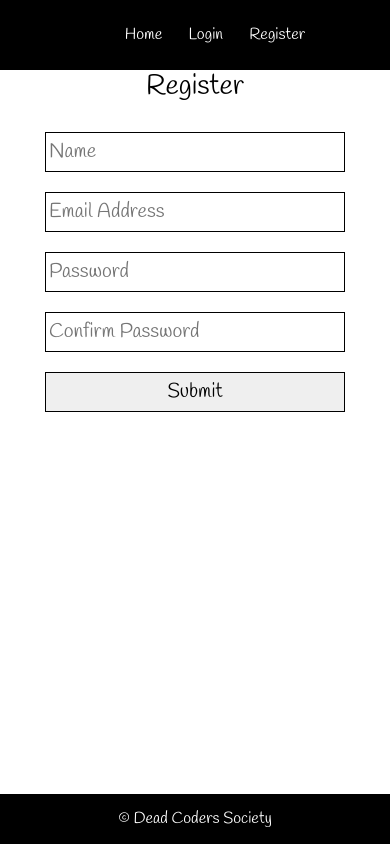
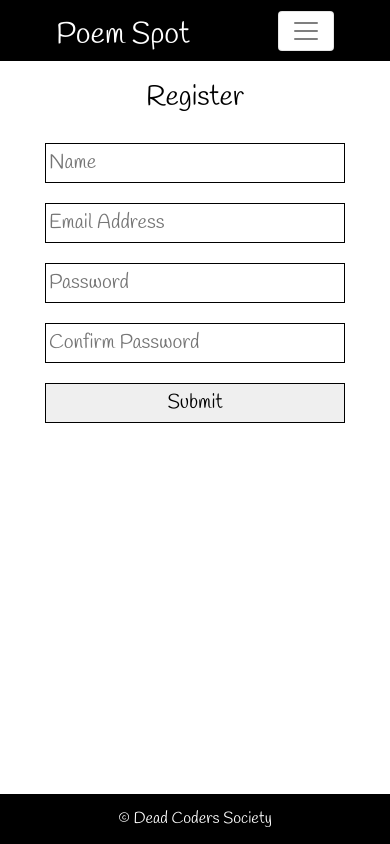
Before and after one commit to vita-wanchenchen/poem-spot-1, a React app: page /register in a window 390 px wide. Built offline with nearby package versions, Linux system fonts and the light colour scheme.

Commit message:
Footer and responsive Navbar component added

```diff
--- a/public/index.html
+++ b/public/index.html
@@ -38,5 +38,8 @@
       To begin the development, run `npm start` or `yarn start`.
       To create a production bundle, use `npm run build` or `yarn build`.
     -->
+    <script src="https://code.jquery.com/jquery-3.3.1.slim.min.js" integrity="sha384-q8i/X+965DzO0rT7abK41JStQIAqVgRVzpbzo5smXKp4YfRvH+8abtTE1Pi6jizo" crossorigin="anonymous"></script>
+    <script src="https://cdnjs.cloudflare.com/ajax/libs/popper.js/1.14.6/umd/popper.min.js" integrity="sha384-wHAiFfRlMFy6i5SRaxvfOCifBUQy1xHdJ/yoi7FRNXMRBu5WHdZYu1hA6ZOblgut" crossorigin="anonymous"></script>
+    <script src="https://stackpath.bootstrapcdn.com/bootstrap/4.2.1/js/bootstrap.min.js" integrity="sha384-B0UglyR+jN6CkvvICOB2joaf5I4l3gm9GU6Hc1og6Ls7i6U/mkkaduKaBhlAXv9k" crossorigin="anonymous"></script>
   </body>
 </html>
--- a/src/components/Home.jsx
+++ b/src/components/Home.jsx
@@ -2,9 +2,9 @@
 /* eslint-disable react/destructuring-assignment */
 // eslint-disable-next-line import/no-unresolved
 import React, { Component } from "react";
-import { Link } from "react-router-dom";
 import API from "../utils/API";
 import Footer from "./Footer";
+import Navbar from "./Navbar";
 
 class Home extends Component {
   state = {
@@ -39,13 +39,7 @@ render() {
   return (
     <div id="home-page">
       <div className="main">
-        <div className="navigation">
-          <ul>
-            <li><Link to="/">Home</Link></li>
-            <li><Link to="/login">Login</Link></li>
-            <li><Link to="/register">Register</Link></li>
-          </ul>
-        </div>
+        <Navbar />
         <div className="container">
           <div className="main-body">
             <div className="welcome">
--- a/src/components/Login.jsx
+++ b/src/components/Login.jsx
@@ -1,9 +1,9 @@
 /* eslint-disable react/button-has-type */
 /* eslint-disable react/prop-types */
 import React, { Component } from "react";
-import { Link } from "react-router-dom";
 import Axios from "axios";
 import Footer from "./Footer";
+import Navbar from "./Navbar";
 
 class Login extends Component {
   constructor(props) {
@@ -46,13 +46,7 @@ class Login extends Component {
   render() {
     return (
       <div className="main">
-        <div className="navigation">
-          <ul>
-            <li><Link to="/">Home</Link></li>
-            <li><Link to="/login">Login</Link></li>
-            <li><Link to="/register">Register</Link></li>
-          </ul>
-        </div>
+        <Navbar />
         <div className="container">
           <div className="main-body">
             <div className="authentication">
--- /dev/null
+++ b/src/components/Navbar.jsx
@@ -0,0 +1,58 @@
+import React from "react";
+import { Link } from "react-router-dom";
+
+const linkStyle = {
+  color: "white",
+  textdecoration: "none",
+};
+
+const navbarStyle = {
+  backgroundColor: "black",
+  paddingBottom: "-30px",
+  marginBottom: "20px",
+};
+
+const navBrand = {
+  fontSize: "30px",
+  marginBottom: "-10px",
+  textdecoration: "none",
+};
+
+const navItem = {
+  backgroundColor: "white",
+  marginRight: "40px",
+};
+
+const navbarNav = {
+  marginRight: "40px",
+  marginLeft: "40px",
+};
+
+function Navbar() {
+  return (
+    <nav style={navbarStyle} className="navbar navbar-expand-lg navbar-light">
+      <ul style={navBrand} className="navbar-brand">
+        <Link style={linkStyle} to="/">Poem Spot</Link>
+      </ul>
+      <button style={navItem} className="navbar-toggler" type="button" data-toggle="collapse" data-target="#navbarNav" aria-controls="navbarNav" aria-expanded="false" aria-label="Toggle navigation">
+        <span className="navbar-toggler-icon" />
+      </button>
+      <div className="collapse navbar-collapse justify-content-end" id="navbarNav">
+        <ul style={navbarNav} className="navbar-nav">
+          <li className="nav-item active">
+            <Link style={linkStyle} to="/" className="nav-link">Home</Link>
+            <span className="sr-only">(current)</span>
+          </li>
+          <li className="nav-item">
+            <Link style={linkStyle} to="/login" className="nav-link">Login</Link>
+          </li>
+          <li className="nav-item">
+            <Link style={linkStyle} to="/register" className="nav-link">Register</Link>
+          </li>
+        </ul>
+      </div>
+    </nav>
+  );
+}
+
+export default Navbar;
--- a/src/components/Register.jsx
+++ b/src/components/Register.jsx
@@ -3,9 +3,9 @@
 /* eslint-disable react/button-has-type */
 /* eslint-disable react/no-unused-state */
 import React, { Component } from "react";
-import { Link } from "react-router-dom";
 import Axios from "axios";
 import Footer from "./Footer";
+import Navbar from "./Navbar";
 
 class Register extends Component {
   constructor(props) {
@@ -67,13 +67,7 @@ class Register extends Component {
   render() {
     return (
       <div className="main">
-        <div className="navigation">
-          <ul>
-            <li><Link to="/">Home</Link></li>
-            <li><Link to="/login">Login</Link></li>
-            <li><Link to="/register">Register</Link></li>
-          </ul>
-        </div>
+        <Navbar />
         <div className="container">
           <div className="main-body">
             <div className="authentication">
```
Also changed, not shown: src/components/Footer.jsx (line endings or trailing spaces).
